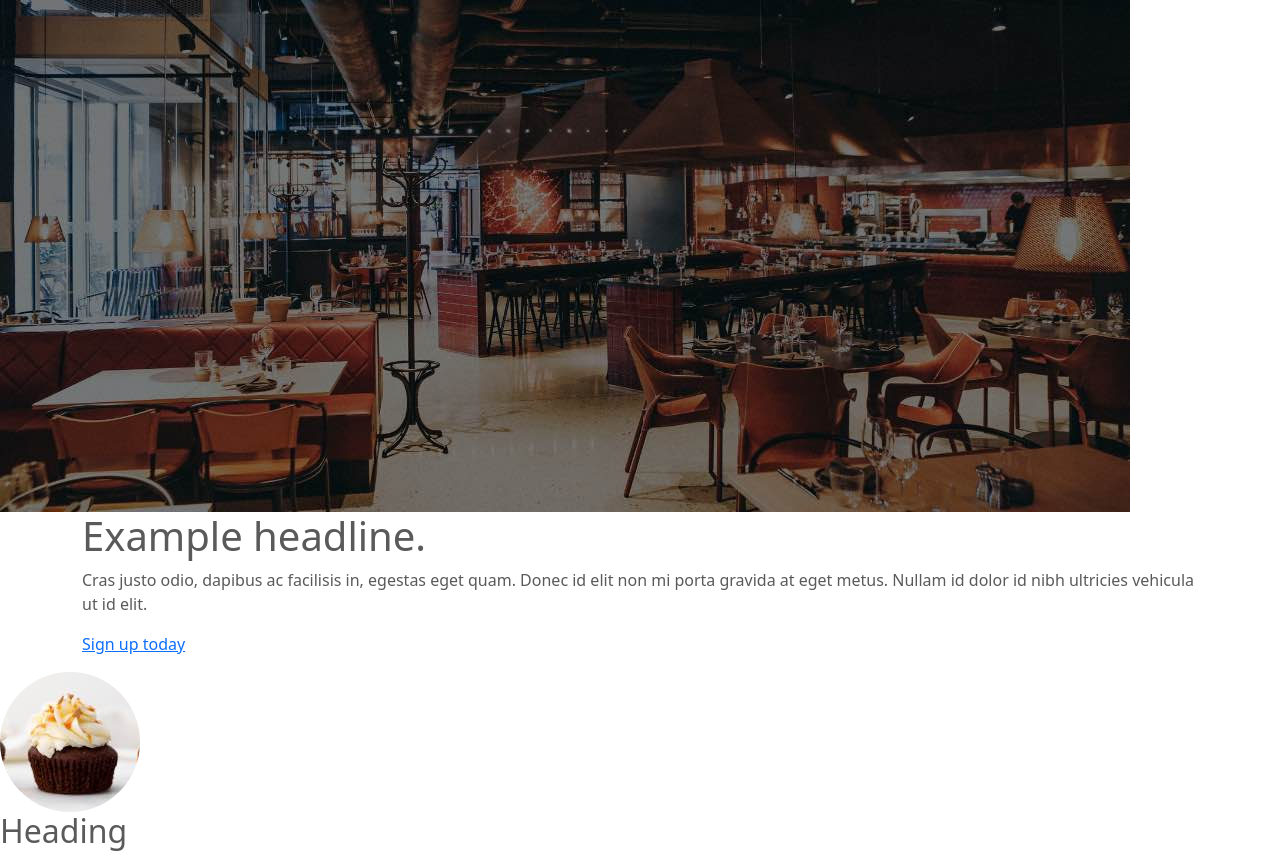
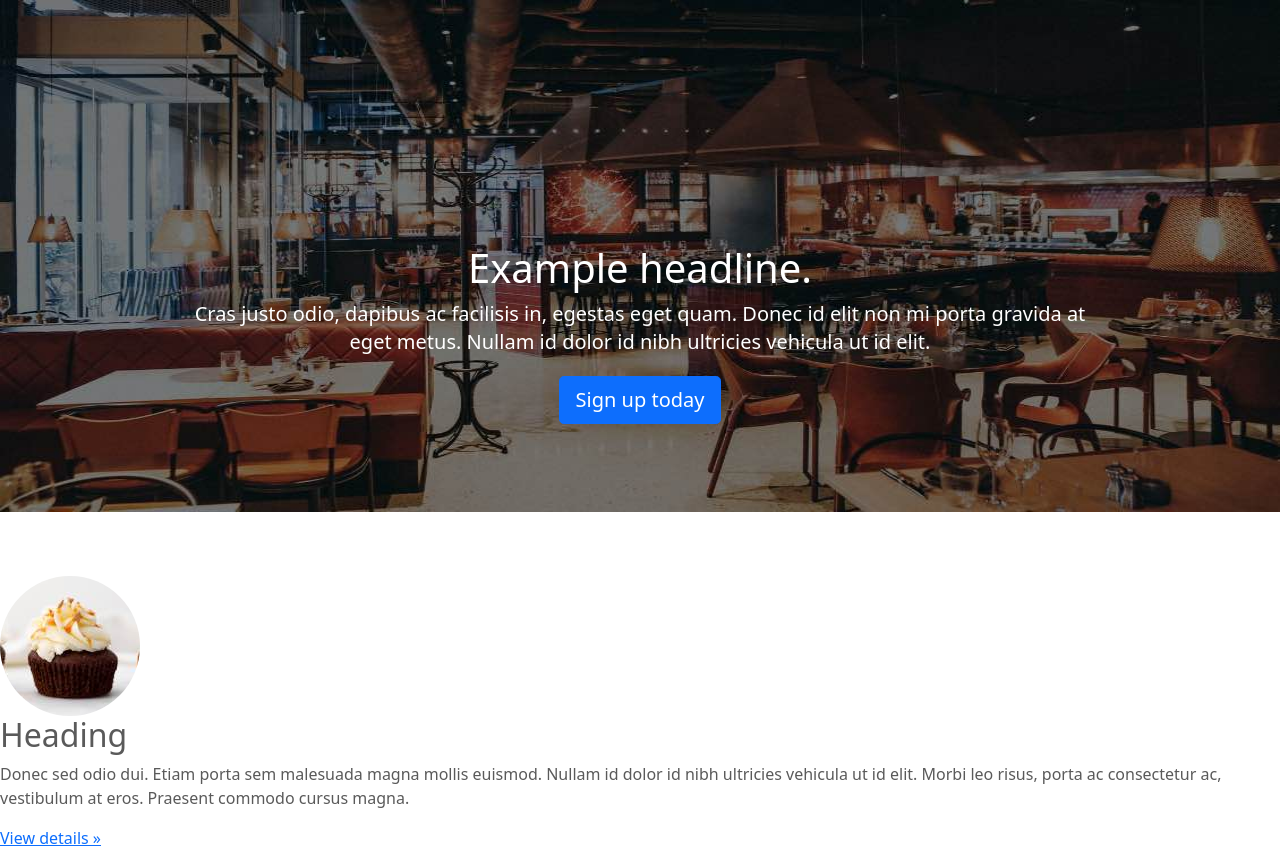
Before and after one commit to TakuroOshima/bootstrap-basic-kadai, a plain HTML site: page code_for_bootstrap_practice/code_for_bootstrap_practice/index_for_student.html in a window 1280 px wide. Shown: the top 853 px of the page. Drawn offline with nearby package versions, Linux system fonts and the light colour scheme.

Commit message:
例題に合わせて変更

```diff
--- a/code_for_bootstrap_practice/code_for_bootstrap_practice/index_for_student.html
+++ b/code_for_bootstrap_practice/code_for_bootstrap_practice/index_for_student.html
@@ -17,28 +17,27 @@
   </head>
   <body>
     <main>
-      <!-- ************************************************ カールセル開始 -->
-      <!-- <div id="myCarousel" class="carousel slide" data-bs-ride="carousel"> -->
-      <div id="myCarousel" class="" data-bs-ride="">
-        <!-- <div class="carousel-inner"> -->
-        <div class="">
-          <!-- <div class="carousel-item active"> -->
-          <div class="">
+        <!-- カールセル開始 -->
+    <!-- carousel クラス と slide クラスを適用します-->
+   <div id="myCarousel" class="carousel slide" data-bs-ride="carousel">
+
+      <div class="carousel-inner">
+        <div class="carousel-item active">
           <img src="img/top_1.jpg" alt="サンプル画像1">
           <div class="container">
-              <!-- <div class="carousel-caption"> -->
-              <div class="">
+            <div class="carousel-caption">
               <h1>Example headline.</h1>
               <p>Cras justo odio, dapibus ac facilisis in, egestas eget quam. Donec id elit non mi porta gravida at eget
                 metus. Nullam id dolor id nibh ultricies vehicula ut id elit.</p>
-                <!-- <p><a class="btn btn-lg btn-primary" href="#" role="button">Sign up today</a></p> -->
-                <p><a class="" href="#" role="button">Sign up today</a></p>
+              <p><a class="btn btn-lg btn-primary" href="#" role="button">Sign up today</a></p>
             </div>
           </div>
         </div>
       </div>
     </div>
-      <!-- ************************************************ カールセル終了 -->
+    <!-- カールセル終了 -->
+
+
       <!-- <div class="container marketing"> -->
       <div class="">
         <!-- <div class="row"> -->
```
Lines whose indentation alone changed are shown as unchanged.
